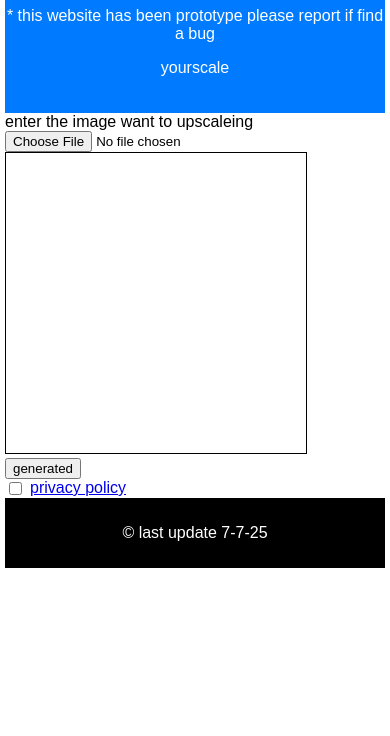
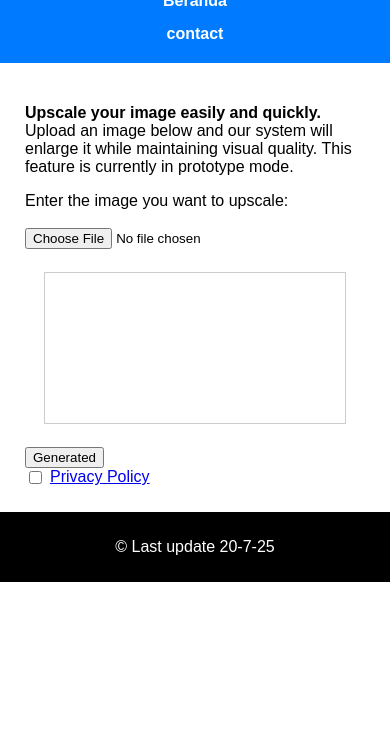
Before and after one commit to hnp34/project-001, a plain HTML site: page index.html in a window 390 px wide. Shown: the part 108-844 px from the top of the page. Drawn offline with Linux system fonts and the light colour scheme.

Commit message:
Add files via upload

```diff
--- a/index.html
+++ b/index.html
@@ -9,35 +9,40 @@
 <body>
 
   <header>
-        <h1>welcome </h1>
-        <p> * this website has been prototype please report if find a bug </p>
-        <P>yourscale</P>
+    <h1>YourScale</h1>
     <nav>
+      <ul>
+        <li><a href="#">Beranda</a></li>
+        <li><a href="Kontak.html">contact</a></li>
+      </ul>
     </nav>
   </header>
+
+  <main>
+    <p><strong>Upscale your image easily and quickly.</strong> Upload an image below and our system will enlarge it while maintaining visual quality. This feature is currently in prototype mode.</p>
+
+    <div>
+      <label for="inputimage">Enter the image you want to upscale:</label><br>
+      <input type="file" id="inputimage" accept="image/*">
+    </div>
+
+    <br>
+    <canvas id="canvas"></canvas>
+    <br>
+
+    <div>
+      <button id="upscalebtn">Generated</button>
+      <label>
+        <input type="checkbox">
+        <a href="privacy-policy.html">Privacy Policy</a>
+      </label>
+    </div>
   </main>
 
-<body>
+  <div id="loadingPopup" class="popup">Upscaling... Mohon tunggu</div>
 
-      enter the image want to upscaleing </a></li>
-    <br>
-   <input type="file" id="inputimage" accept="image/*"></a></li>
-   <br>
-   <canvas>
-     <canvas id="canvas"></canvas>
-   </canvas>
-   <br>
-    <button id="upscalebtn"> generated </button>
-
-        <label>
-        <input type="checkbox"  /></a>
-        <a href="privacy-policy.html">privacy policy </a>
-        </label>
-      </li>
-    <body>
   <footer>
-            <p>&copy; last update  7-7-25</p>
-
+    <p>&copy; Last update 20-7-25</p>
   </footer>
 
   <script src="script.js"></script>
--- a/script.js
+++ b/script.js
@@ -1,4 +1,3 @@
-
 const input = document.getElementById('inputimage');
 const canvas = document.getElementById('canvas');
 const ctx = canvas.getContext('2d');
@@ -27,6 +26,10 @@ button.addEventListener('click', function () {
     return;
   }
 
+  const loadingPopup = document.getElementById('loadingPopup');
+  loadingPopup.style.display = 'block';
+
+  setTimeout(() => {
     const scale = 2;
     canvas.width = loadedImage.width * scale;
     canvas.height = loadedImage.height * scale;
@@ -40,4 +43,7 @@ button.addEventListener('click', function () {
     link.download = 'upscaled-image.png';
     link.href = canvas.toDataURL();
     link.click();
+
+    loadingPopup.style.display = 'none';
+  }, 100);
 });
--- a/style.css
+++ b/style.css
@@ -13,10 +13,22 @@ header {
 }
 
 nav ul {
+    display: flex;
+    justify-content: center;
+    gap: 15px;
     list-style: none;
     padding: 0;
-    margin: 0;
+    margin: 10px 0 0 0;
+}
 
+nav ul li a {
+    color: white;
+    text-decoration: none;
+    font-weight: bold;
+}
+
+nav ul li a:hover {
+    text-decoration: underline;
 }
 
 main {
@@ -26,37 +38,47 @@ main {
     max-width: 1140px;
 }
 
-body {
-    padding: 5px;
-    color: #000000;
-    margin: 10px auto;
-    max-width: 1080px;
-    background-size: cover;
-    background-repeat: no-repeat;
-    background-position: center;
+canvas {
+    display: block;
+    margin: 5px auto;
+    border: 1px solid #ccc;
+    max-width: 100%;
+    max-height: auto;
 }
-canvas {
-    width: 300px;
-    height: 300px;
-    border: 1px solid #000000;
-}
+
 label {
     display: flex;
     gap: 5px;
+    align-items: center;
+}
 
+/* Popup loading */
+.popup {
+    display: none;
+    position: fixed;
+    top: 50%;
+    left: 50%;
+    transform: translate(-50%, -50%);
+    background: rgba(0, 0, 0, 0.85);
+    color: white;
+    padding: 20px;
+    border-radius: 10px;
+    font-weight: bold;
+    z-index: 9999;
 }
 
 /* Desain Responsif */
 @media (max-width: 1080px) {
-    nav ul li {
-        display: block;
-        margin: 10px 0;
+    nav ul {
+        flex-direction: column;
+        align-items: center;
     }
 
     main {
         margin: 10px;
         padding: 15px;
     }
+
     footer {
         background-color: rgb(0, 0, 0);
         color: white;
```
Also changed, not shown: kontak.html (added, +13 -0 lines), privacy-policy.html (+3 -0 lines). Lines whose indentation alone changed are shown as unchanged.
